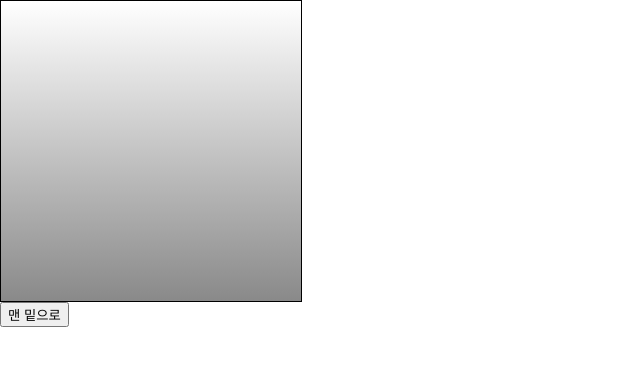
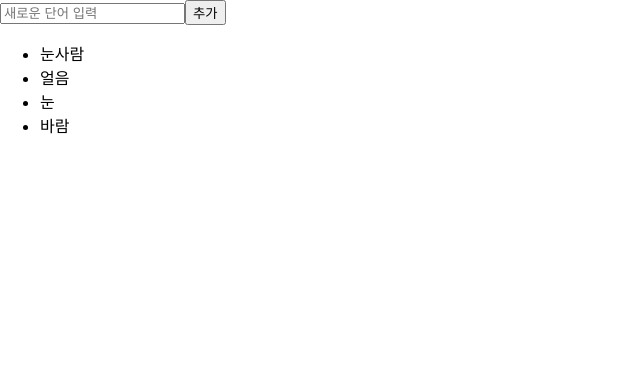
Before and after one commit to EthanKwon/React_TIL, a React (Create React App) app in the folder hello-react/: page / in a window 1280 px wide. Shown: the top 366 px of the page, without its empty margins (0-640 px from the left). Built offline with nearby package versions, Linux system fonts and the light colour scheme.

Commit message:
Add React Iteration

```diff
--- a/hello-react/src/App.js
+++ b/hello-react/src/App.js
@@ -1,15 +1,10 @@
 import React, {Component} from 'react';
-import ScrollBox from './ScrollBox';
+import IterationSample from './IterationSample';
 
 class App extends Component {
   render() {
     return (
-      <div>
-        <ScrollBox ref = {(ref) =>this.scrollBox=ref}/>
-        <button onClick={()=> this.scrollBox.scrollToBottom()}>
-          맨 밑으로
-        </button>
-      </div>
+      <IterationSample/>
     );
   }
 }
--- /dev/null
+++ b/hello-react/src/IterationSample.js
@@ -0,0 +1,58 @@
+import React, {useState} from 'react';
+
+const IterationSample = () => {
+
+    const[names, setNames] = useState([
+        {id:1, text: '눈사람'},
+        {id:2, text: '얼음'},
+        {id:3, text: '눈'},
+        {id:4, text: '바람'}
+    ]);
+
+    const[inputText, setInputText] = useState('');
+    const[nextId, setNextId] = useState(5); // 새로운 항목을 추가 할 때 사용할 아이디
+
+    const onChange = e => setInputText(e.target.value);
+
+    const onClick = () => {
+        //기존의 항목에서 새로운 항목을 포함한 리스트를 만듦
+        const nextName = names.concat({
+            id : nextId,
+            text : inputText
+        });
+        setNextId(nextId + 1);
+        setNames(nextName); //하나의 항목만 추가한게 아니라, 새로운 항목을 추가한 새로운 리스트로 전체를 갈아 엎음
+        setInputText('');
+    };
+
+    const onKeyPress = e => {
+        if(e.key === 'Enter')
+            onClick();
+    };
+
+    const onRemove = id =>{
+        //기존의 항목중 선택된 아이디만 제외하고 새로운 리스트를 만듦
+        const nextNames = names.filter(name=> name.id !== id);
+        setNames(nextNames);
+    }
+
+    const nameList = names.map(name => (
+        <li key = {name.id} onDoubleClick={()=>onRemove(name.id)}>
+            {name.text}
+        </li>
+    ));
+    return(
+        <>
+            <input
+            value={inputText}
+            placeholder = "새로운 단어 입력"
+            onChange={onChange}
+            onKeyPress={onKeyPress}
+            />
+            <button onClick={onClick}>추가</button>
+            <ul>{nameList}</ul>
+        </>
+    );
+}
+
+export default IterationSample;
```
Also changed, not shown: 1 other file (tests, documents, lock files or other folders).
